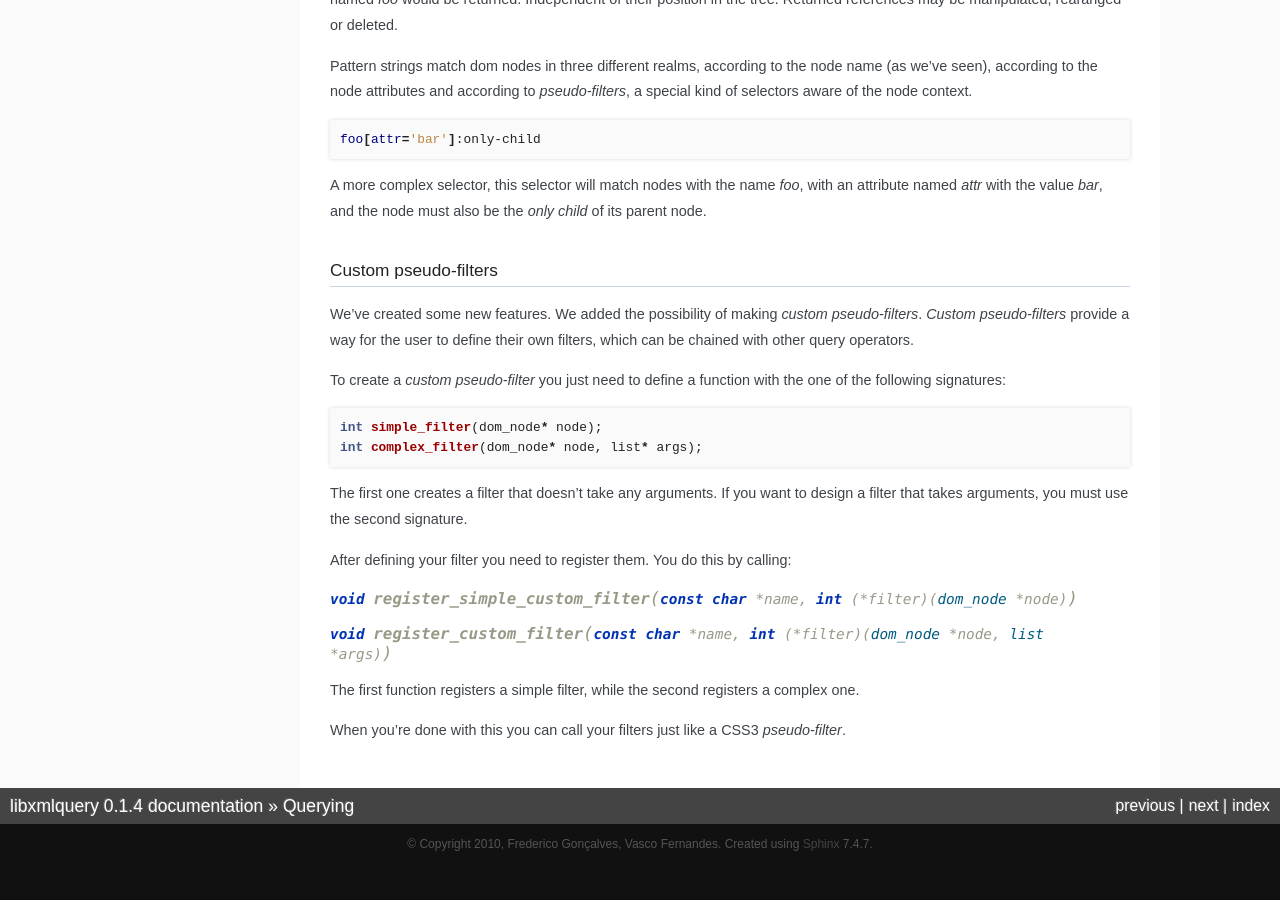
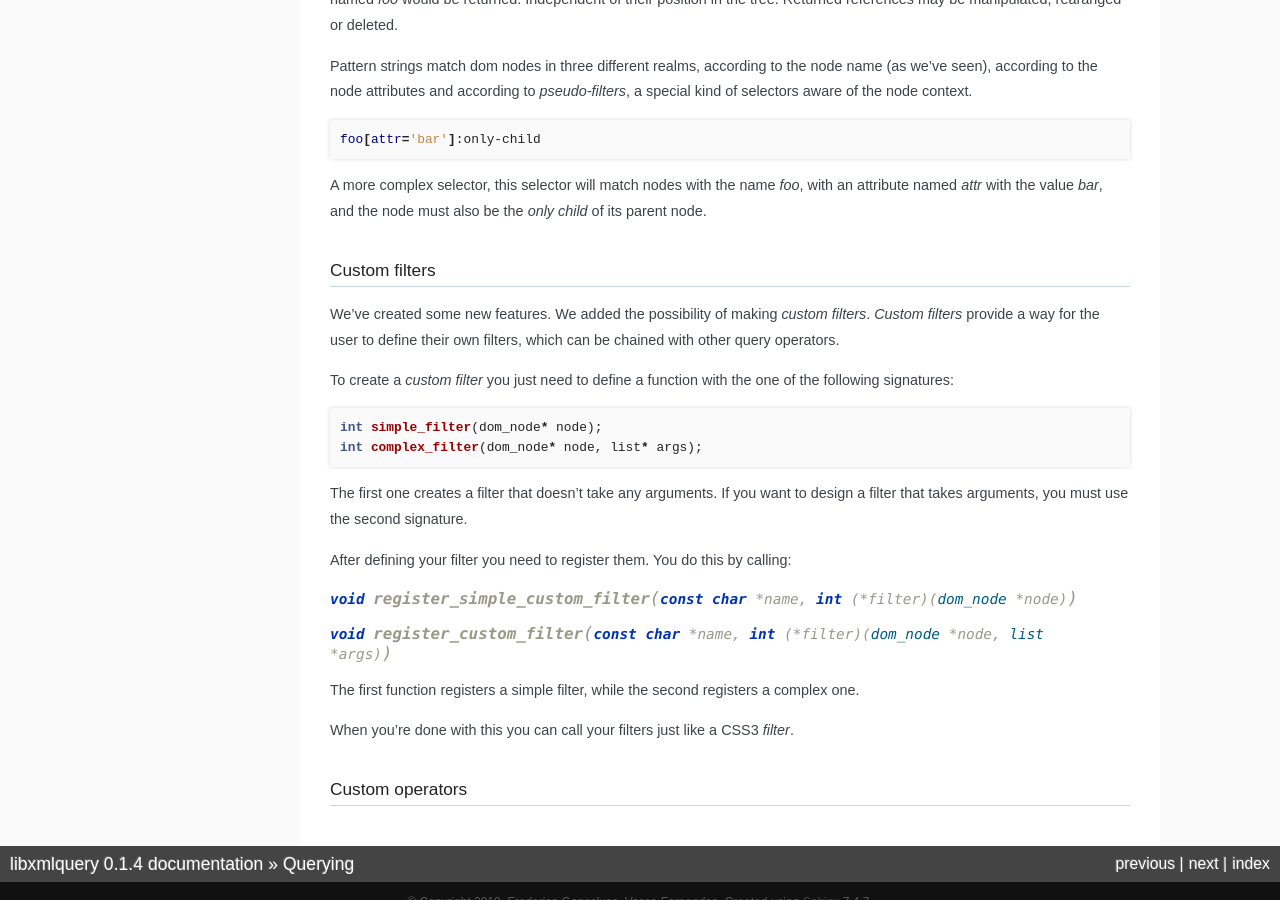
Before and after one commit to nullable/libxmlquery, a Sphinx documentation site: the page built from documentation/querying.rst, in a window 1280 px wide and 900 px high, scrolled down 998 px. Built offline with Sphinx 7.4.7, drawn with Linux system fonts in a browser that asks for light colours; pages that are not in the unit, such as notebooks, are missing from menus; before the commit the page ends 1862 px from its top, so only the background shows below that; some of the changed text lies outside the part shown.

Commit message:
Titulo do custom operators

```diff
--- a/documentation/querying.rst
+++ b/documentation/querying.rst
@@ -77,14 +77,14 @@
 the *only child* of its parent node.
 
 
-Custom pseudo-filters
-^^^^^^^^^^^^^^^^^^^^^
+Custom filters
+^^^^^^^^^^^^^^
 
-We've created some new features. We added the possibility of making *custom pseudo-filters*.
-*Custom pseudo-filters* provide a way for the user to define their own filters, which can be
+We've created some new features. We added the possibility of making *custom filters*.
+*Custom filters* provide a way for the user to define their own filters, which can be
 chained with other query operators.
 
-To create a *custom pseudo-filter* you just need to define a function with the one of the following signatures::
+To create a *custom filter* you just need to define a function with the one of the following signatures::
 
    int simple_filter(dom_node* node);
    int complex_filter(dom_node* node, list* args);
@@ -99,4 +99,7 @@
 
 The first function registers a simple filter, while the second registers a complex one.
 
-When you're done with this you can call your filters just like a CSS3 *pseudo-filter*.
+When you're done with this you can call your filters just like a CSS3 *filter*.
+
+Custom operators
+^^^^^^^^^^^^^^^^
```
